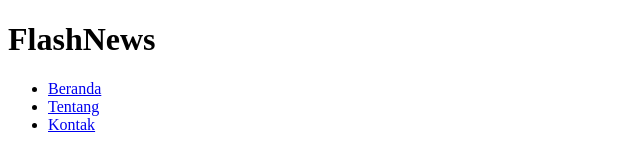
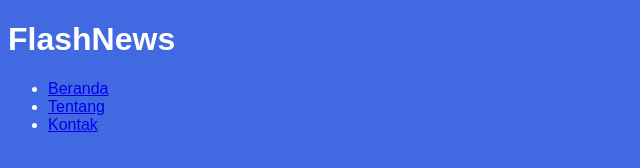
Before and after one commit to harry-awanda/flashnews, a plain HTML site: page index.html in a window 1280 px wide. Shown: the whole page, without its empty margins (0-640 px from the left). Drawn offline with Linux system fonts and the light colour scheme.

Commit message:
menambahkan styling css

```diff
--- /dev/null
+++ b/assets/styles.css
@@ -0,0 +1,5 @@
+body{
+  background-color: royalblue;
+  font-family: Arial, sans-serif;
+  color: white;
+}
--- a/index.html
+++ b/index.html
@@ -4,6 +4,7 @@
   <meta charset="UTF-8">
   <meta name="viewport" content="width=device-width, initial-scale=1.0">
   <title>FlashNews</title>
+  <link rel="stylesheet" href="assets/styles.css">
 </head>
 <body>
   <h1>FlashNews</h1>
```
